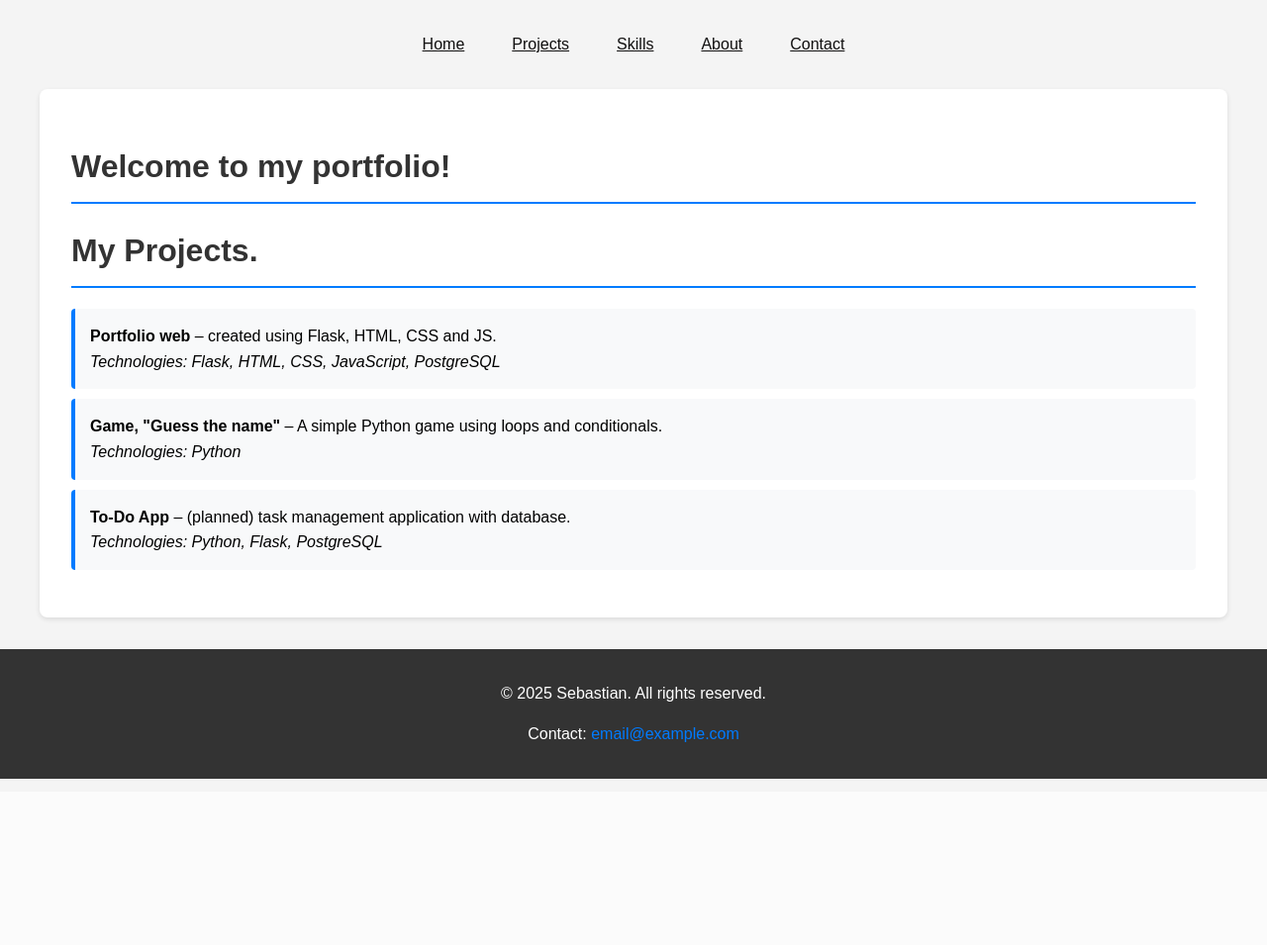
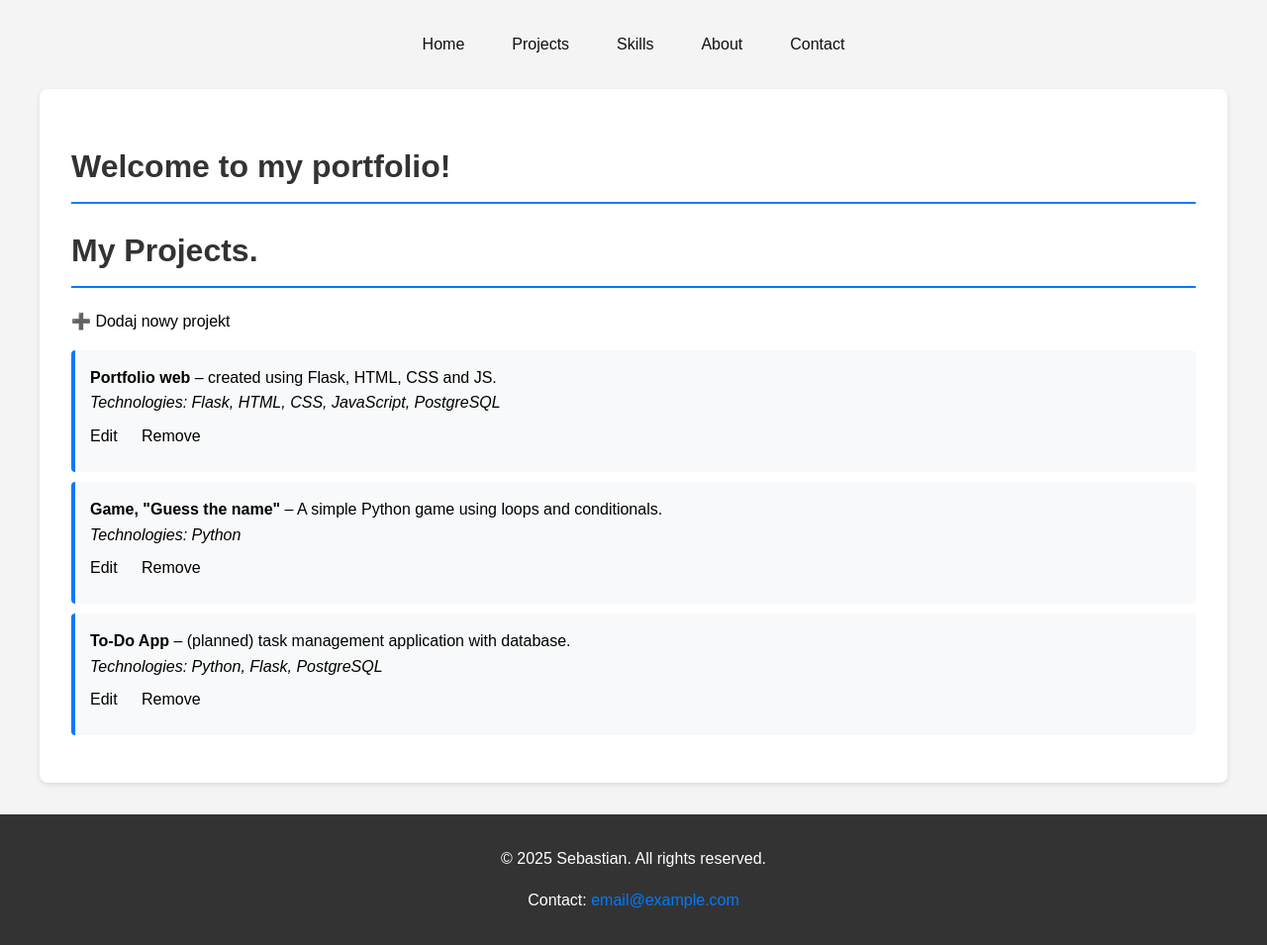
Before and after one commit to sebastian-elbacho/DBAssignment20.09.25, a Flask app: page /projects in a window 1280 px wide. Shown: the whole page at 99% size. Before the commit the page ends 787 px from the top, so only its background shows below. Run offline with Flask 3, Linux system fonts and the light colour scheme.

Commit message:
CRUD added

```diff
--- a/static/css/style.css
+++ b/static/css/style.css
@@ -111,6 +111,7 @@ header {
     padding: 1rem;
     /* border-bottom: 1px solid #444;  usuń pasek */
     text-align: center;
+    text-decoration: none;
 }
 
 
@@ -119,6 +120,31 @@ header {
     color: white;
     transition: 0.2s;
 }
+
+/* ====================
+PROJECTS CRUD
+====================== */
+
+a {
+  text-decoration: none;
+  color: black;
+}
+
+.remove {
+  background-color: transparent;
+  color: black;
+
+}
+
+.remove:hover {
+  color: red;
+  transition: 0.2s;
+}
+
+
+
+
+
 
 /* ======================
    MOBILE MENU
--- a/templates/base.html
+++ b/templates/base.html
@@ -38,6 +38,9 @@
     </main>
 
 
+
+
+
     <footer>
   <p>&copy; 2025 Sebastian. All rights reserved.</p>
   <p>Contact: <a href="mailto:email@example.com">email@example.com</a></p>
--- a/templates/projects.html
+++ b/templates/projects.html
@@ -1,8 +1,12 @@
 {% extends "base.html" %}
 {% block title %}Projects{% endblock %}
+
 {% block content %}
 <h1>Welcome to my portfolio!</h1>
 <h1>My Projects.</h1>
+
+<!-- 🟢 Create -->
+<p><a href="{{ url_for('new_project') }}">➕ Dodaj nowy projekt</a></p>
 
 {% if projects %}
     <ul>
@@ -12,6 +16,14 @@
             {% if project.technologies %}
                 <br><em>Technologies: {{ project.technologies }}</em>
             {% endif %}
+
+            <!-- 🟡 Update -->
+            <br><a href="{{ url_for('edit_project', id=project.id) }}">Edit</a>
+
+            <!-- 🔴 Delete -->
+            <form action="{{ url_for('delete_project', id=project.id) }}" method="POST" style="display:inline;">
+                <button class="remove" type="submit" onclick="return confirm('Na pewno usunąć {{ project.title }}?');">Remove</button>
+            </form>
         </li>
         {% endfor %}
     </ul>
```
